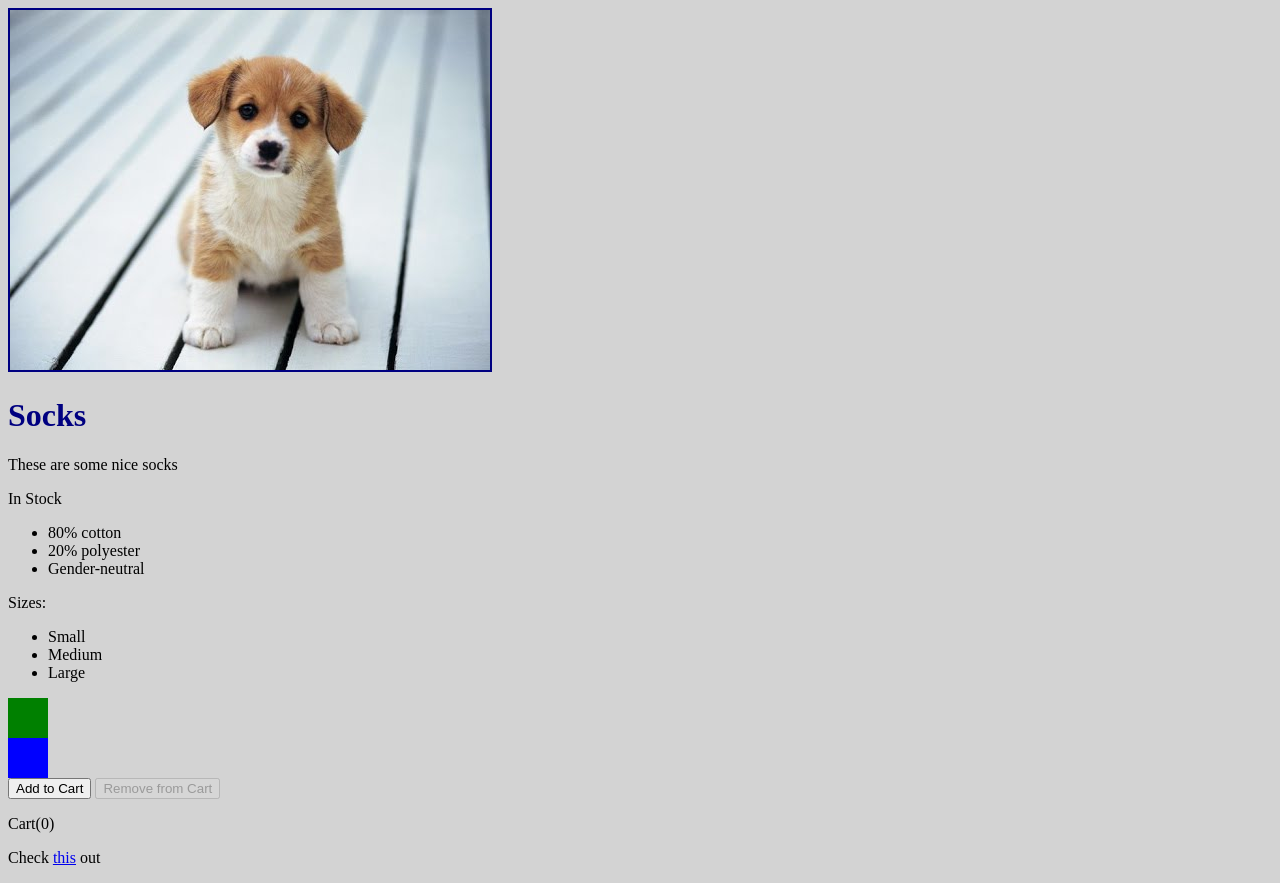
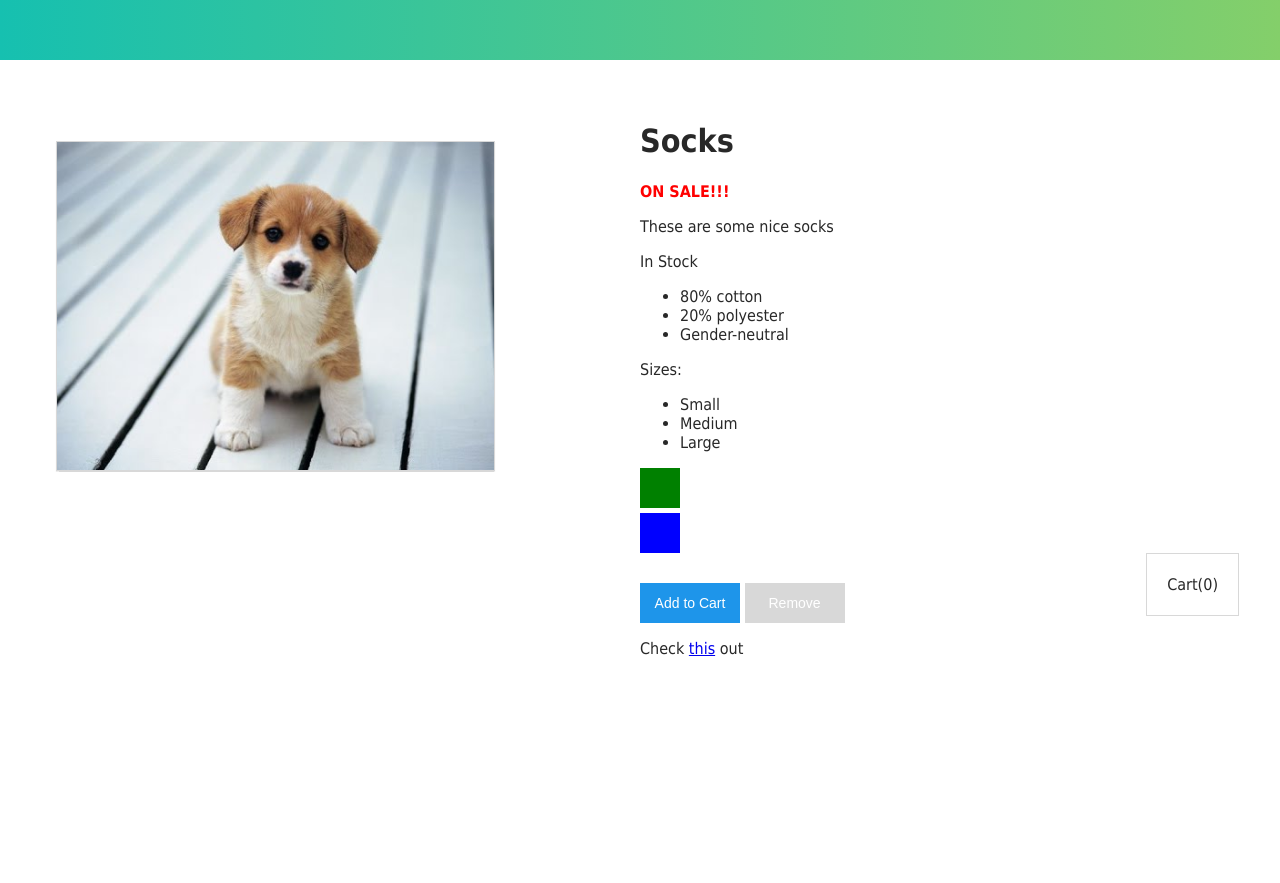
Before and after one commit to Josh-Norton/VueJS, a plain HTML site: page VueLearning/index.html in a window 1280 px wide. After the commit the page ends 800 px from the top, so only its background shows below. Drawn offline with nearby package versions, Linux system fonts and the light colour scheme.

Commit message:
Updated style sheet

```diff
--- a/VueLearning/css/styles.css
+++ b/VueLearning/css/styles.css
@@ -1,25 +1,98 @@
-h1 {
-  color: Navy;
+.sale {
+  color: Red;
+  font-weight: bold;
+}
+
+.line-thru {
+  text-decoration: line-through;
+}
+
+body {
+  font-family: tahoma;
+  color:#282828;
+  margin: 0px;
+}
+
+.nav-bar {
+  background: linear-gradient(-90deg, #84CF6A, #16C0B0);
+  height: 60px;
+  margin-bottom: 15px;
+}
+
+.product {
+  display: flex;
+  flex-flow: wrap;
+  padding: 1rem;
 }
 
 img {
-  border:2px solid Navy;
+  border: 1px solid #d8d8d8;
+  width: 70%;
+  margin: 40px;
+  box-shadow: 0px .5px 1px #d8d8d8;
 }
 
-body {
-  background-color: LightGrey;
+.product-image {
+  width: 80%;
 }
 
-.sale {
-  color: Red;
+.product-image,
+.product-info {
+  margin-top: 10px;
+  width: 50%;
 }
 
 .color-box {
   width: 40px;
   height: 40px;
-  maegin-top: 5px;
+  margin-top: 5px;
 }
 
-.line-thru {
-  text-decoration: line-through;
+.cart {
+  margin-right: 25px;
+  float: right;
+  border: 1px solid #d8d8d8;
+  padding: 5px 20px;
 }
+
+button {
+  margin-top: 30px;
+  border: none;
+  background-color: #1E95EA;
+  color: white;
+  height: 40px;
+  width: 100px;
+  font-size: 14px;
+}
+
+.disabledButton {
+  background-color: #d8d8d8;
+}
+
+.review-form {
+  width: 400px;
+  padding: 20px;
+  margin: 40px;
+  border: 1px solid #d8d8d8;
+}
+
+input {
+  width: 100%;
+  height: 25px;
+  margin-bottom: 20px;
+}
+
+textarea {
+  width: 100%;
+  height: 60px;
+}
+
+.tab {
+  margin-left: 20px;
+  cursor: pointer;
+}
+
+.activeTab {
+  color: #16C0B0;
+  text-decoration: underline;
+}
--- a/VueLearning/index.html
+++ b/VueLearning/index.html
@@ -43,8 +43,8 @@
                @mouseover="updateProduct(variant.variantImage)">
           </div>
 
-          <button v-on:click="addToCart" :disabled="!inventory > 0">Add to Cart</button>
-          <button v-on:click="removeFromCart" :disabled="!cart > 0">Remove from Cart</button>
+          <button v-on:click="addToCart" :disabled="!inventory > 0" :class="{disabledButton: !inventory > 0}">Add to Cart</button>
+          <button v-on:click="removeFromCart" :disabled="!cart > 0" :class="{disabledButton: !cart > 0}">Remove</button>
 
           <div class="cart">
             <p>Cart({{cart}})</p>
--- a/VueLearning/main.js
+++ b/VueLearning/main.js
@@ -6,7 +6,7 @@ var app = new Vue({
     image: './assets/dog.jpg',
     link: 'https://www.google.com',
     inventory: 20,
-    onSale: false,
+    onSale: true,
     details: ["80% cotton", "20% polyester", "Gender-neutral"],
     variants: [
       {
```
